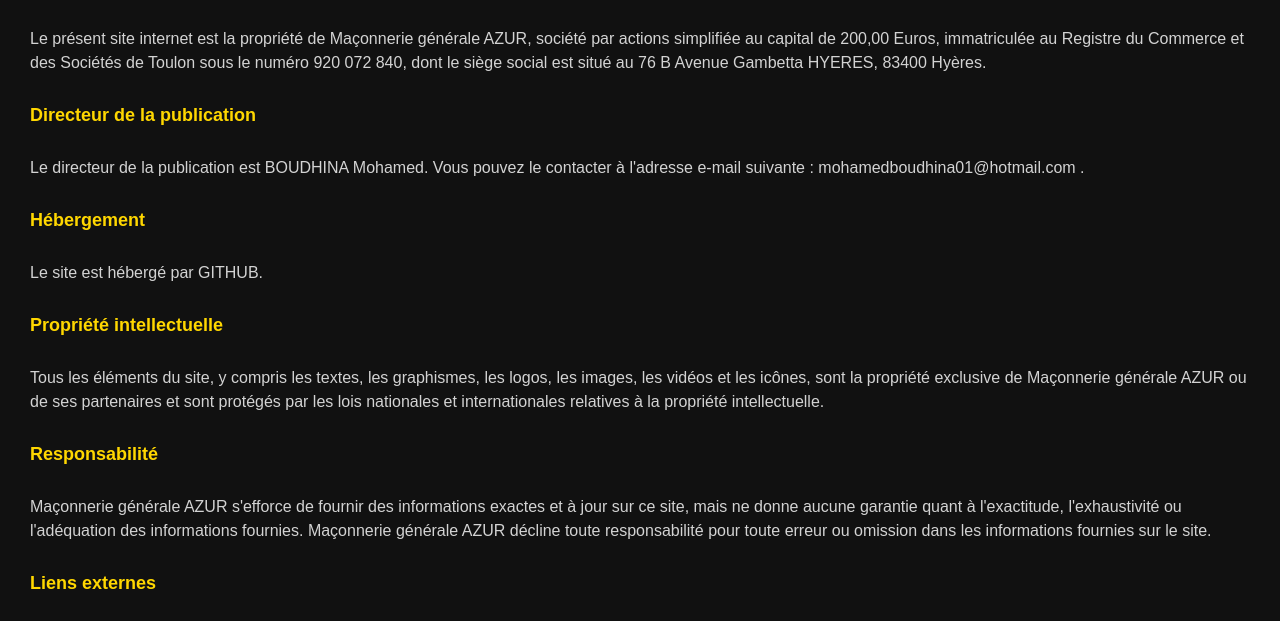
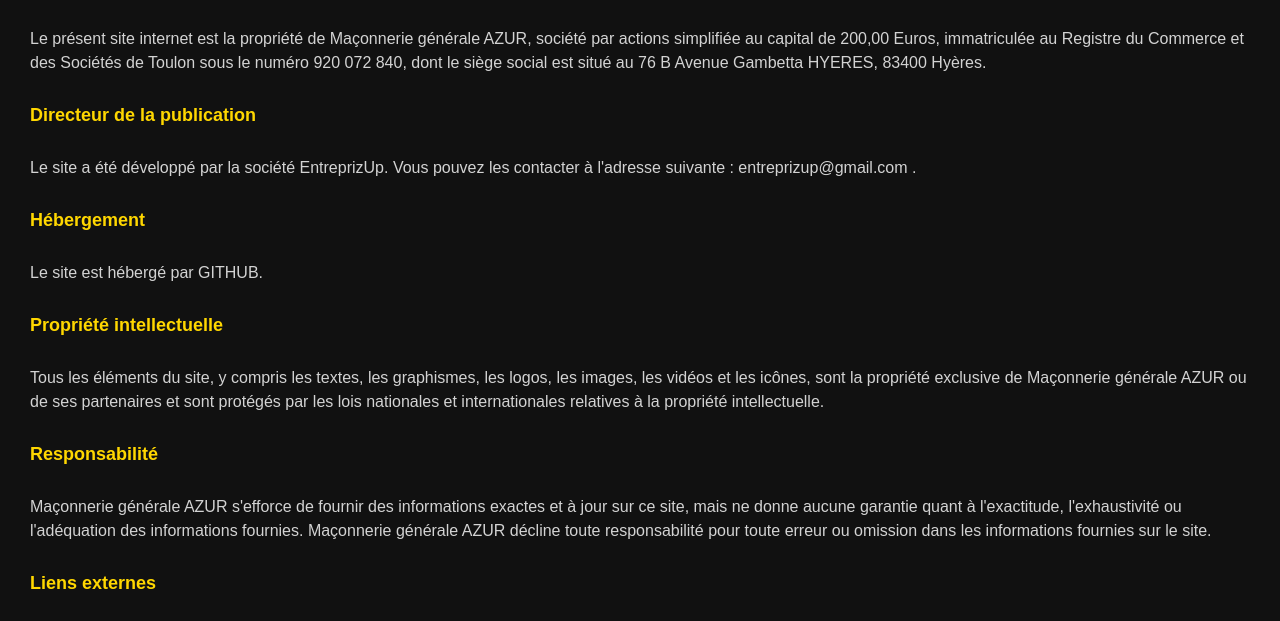
Before and after one commit to maconnerieazur/MGA, a plain HTML site: page mentions.html in a window 1280 px wide. Shown: the part 165-786 px from the top of the page. Drawn offline with Linux system fonts and the light colour scheme.

Commit message:
Update name mentions.html

```diff
--- a/mentions.html
+++ b/mentions.html
@@ -46,8 +46,7 @@
 
 
     <h2>Directeur de la publication</h2>
-    <p>Le directeur de la publication est BOUDHINA Mohamed. Vous pouvez le contacter à l'adresse e-mail suivante :
-      mohamedboudhina01@hotmail.com .</p>
+    <p>Le site a été développé par la société EntreprizUp. Vous pouvez les contacter à l'adresse suivante : entreprizup@gmail.com .</p>
 
     <h2>Hébergement</h2>
     <p>Le site est hébergé par GITHUB.
```
